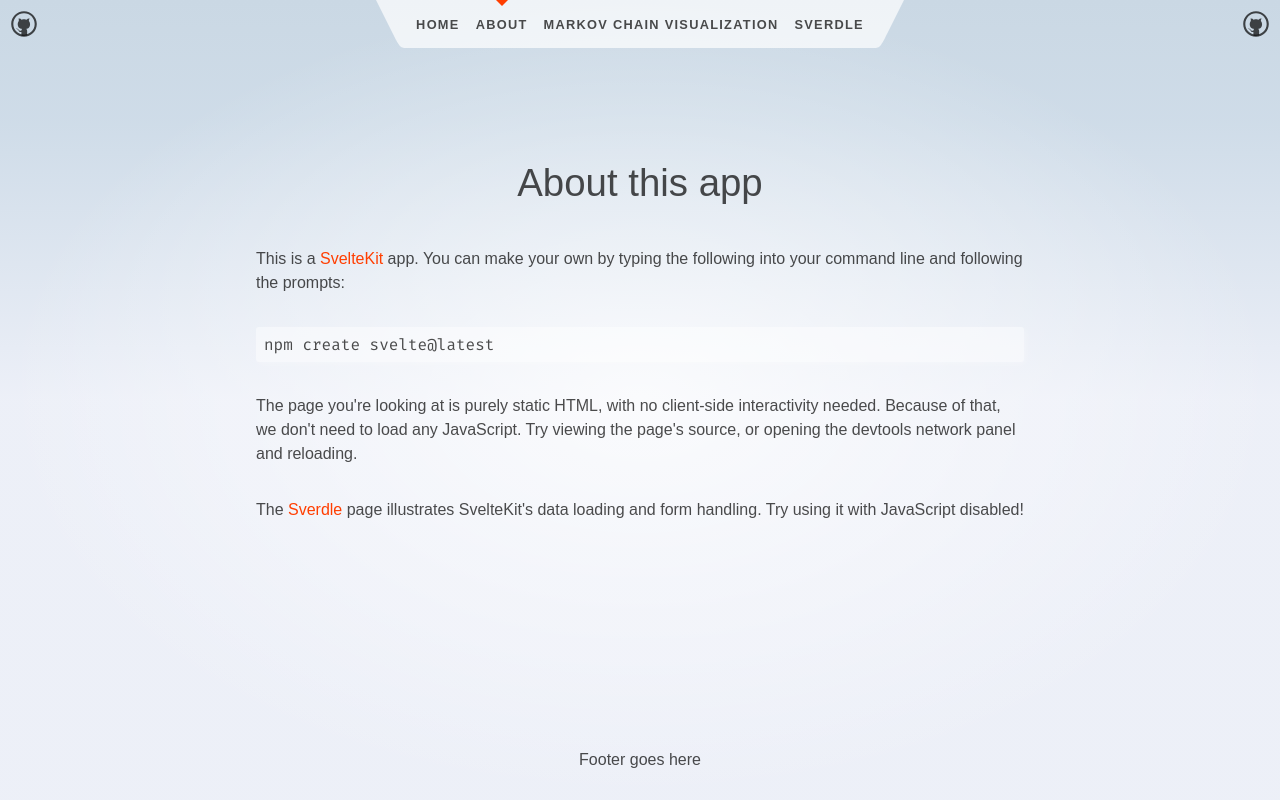
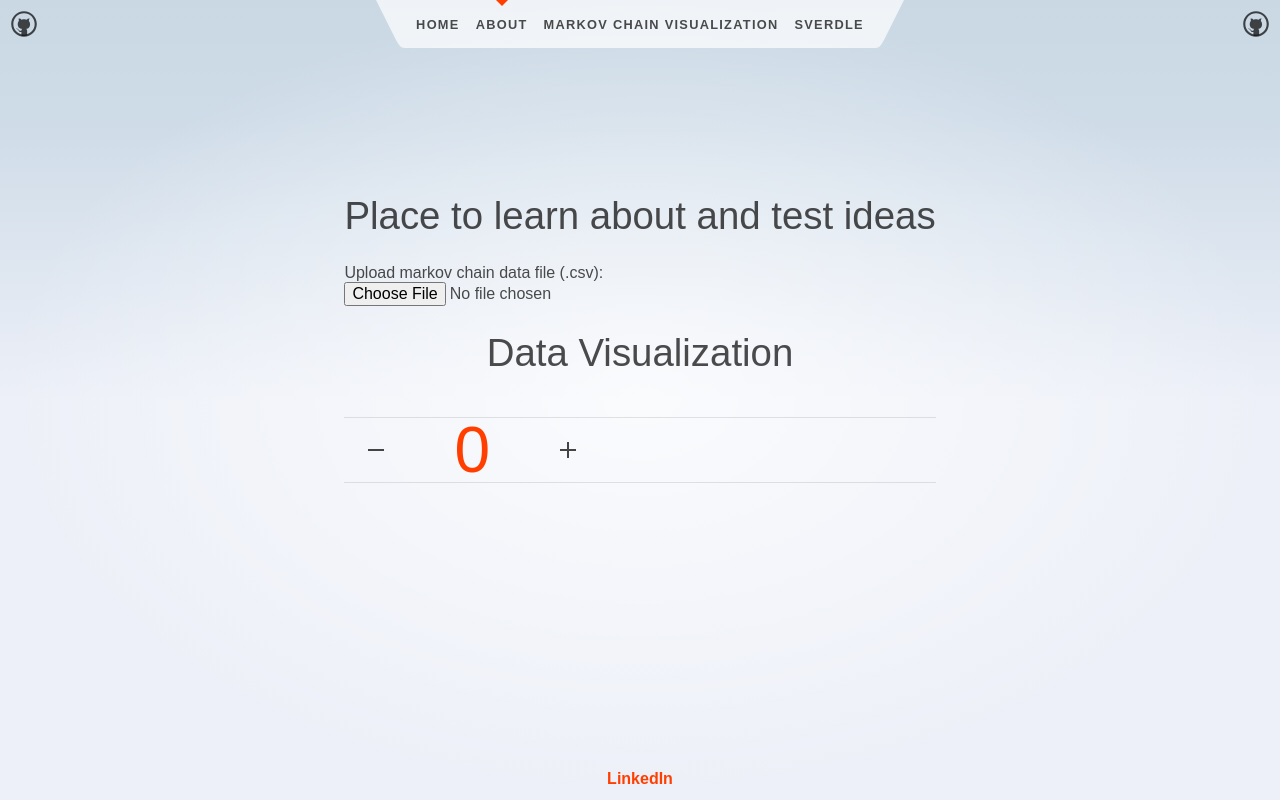
Before and after one commit to DotSumWedge/DerekGRogersHomePage, a SvelteKit app: page /about in a window 1280 px wide. Built offline with nearby package versions, Linux system fonts and the light colour scheme.

Commit message:
Moved elements on the home page to about, updated footer to give linkedIn hyperlink, started working on moving tweakpane to top left

```diff
--- a/src/routes/+layout.svelte
+++ b/src/routes/+layout.svelte
@@ -11,7 +11,7 @@
 	</main>
 
 	<footer>
-		<p>Footer goes here</p>
+		<a href="https://www.linkedin.com/in/derek-rogers-218b04116/">LinkedIn</a>
 	</footer>
 </div>
 
--- a/src/routes/Header.svelte
+++ b/src/routes/Header.svelte
@@ -5,7 +5,7 @@
 </script>
 
 <header>
-	<div class="corner">
+	<div class="corner" id="topLeftHeaderDiv">
 		<a href="https://github.com/DotSumWedge">
 			<img src={github} alt="GitHub" />
 		</a>
--- a/src/routes/about/+page.svelte
+++ b/src/routes/about/+page.svelte
@@ -1,26 +1,21 @@
+<script lang="ts">
+	import Counter from '../Counter.svelte';
+	let files;
+</script>
+
 <svelte:head>
 	<title>About</title>
 	<meta name="description" content="About this app" />
 </svelte:head>
 
 <div class="text-column">
-	<h1>About this app</h1>
+	<h1>Place to learn about and test ideas</h1>
 
-	<p>
-		This is a <a href="https://kit.svelte.dev">SvelteKit</a> app. You can make your own by typing the
-		following into your command line and following the prompts:
-	</p>
+	<label for="many">Upload markov chain data file (.csv):</label>
+	<input id="markovChainDataFile" type="file" bind:files/>
 
-	<pre>npm create svelte@latest</pre>
-
-	<p>
-		The page you're looking at is purely static HTML, with no client-side interactivity needed.
-		Because of that, we don't need to load any JavaScript. Try viewing the page's source, or opening
-		the devtools network panel and reloading.
-	</p>
-
-	<p>
-		The <a href="/sverdle">Sverdle</a> page illustrates SvelteKit's data loading and form handling. Try
-		using it with JavaScript disabled!
-	</p>
+	<h1>
+		Data Visualization
+	</h1>
+	<Counter />
 </div>
--- a/src/routes/markovChainVisualization/+page.svelte
+++ b/src/routes/markovChainVisualization/+page.svelte
@@ -14,12 +14,15 @@
 
     const markovChainFile = null;
 
+    // Example of how to create a curve used as an edge to connect nodes
     const startPoint = new Three.Vector3(0, 0, 0);
     const endPoint = new Three.Vector3(-8, 0, 0);
     const curve = new Three.CatmullRomCurve3([startPoint, endPoint]);
 
     if(browser){
-        const pane = new Pane({title: 'Markov Chain'})
+        const pane = new Pane({
+            title: 'Markov Chain'
+        })
 
         const inputFile = pane.addFolder({title: 'File'})
     }
```
Also changed, not shown: src/routes/+page.svelte (+1 -10 lines).
